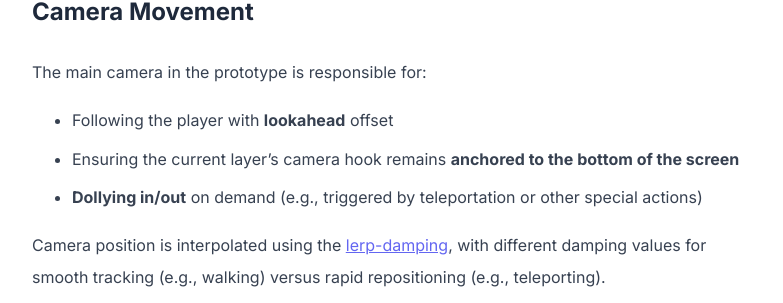
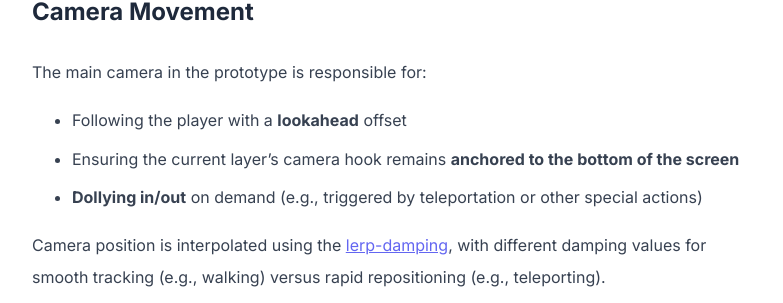
Before and after one commit to kamilashi/kamilashi.github.io, a Jekyll site: the page built from _posts/2020-07-07-ghosts-never-talk.md, in a window 1280 px wide and 900 px high, scrolled down 1876 px. Shown: the part 150-453 px from the top of the window, without its empty margins (248-1031 px from the left). Built offline with Jekyll 4.4.1, drawn with Linux system fonts in a browser that asks for light colours.

```diff
--- a/_posts/2020-07-07-ghosts-never-talk.md
+++ b/_posts/2020-07-07-ghosts-never-talk.md
@@ -42,7 +42,7 @@ This system calculates the shortest path between a source node and a target node
 
 The main camera in the prototype is responsible for:
 
-- Following the player with **lookahead** offset
+- Following the player with a **lookahead** offset
 - Ensuring the current layer's camera hook remains **anchored to the bottom of the screen**
 - **Dollying in/out** on demand (e.g., triggered by teleportation or other special actions)
 
```
